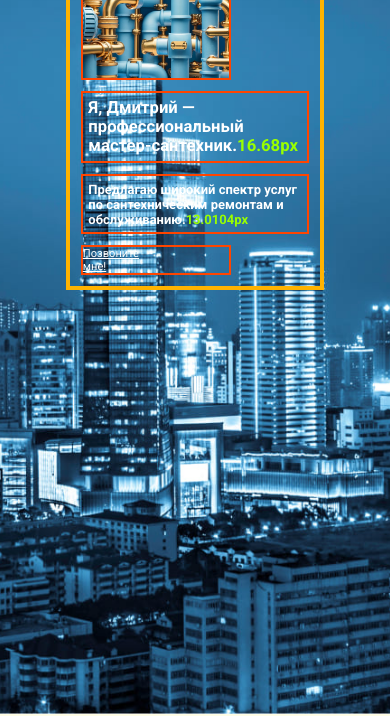
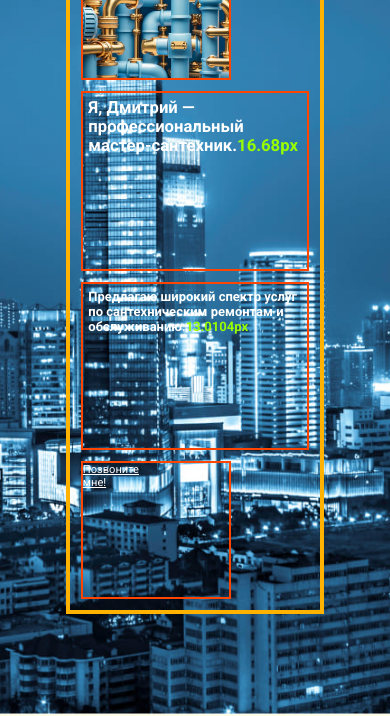
Before and after one commit to MaxPScript/plumber_v100, a website: page index.html in a window 390 px wide. Shown: the part 130-846 px from the top of the page. Drawn offline with Linux system fonts and the light colour scheme.

Commit message:
responsive changes...

```diff
--- a/media.css
+++ b/media.css
@@ -6,7 +6,10 @@
 	.header__grid {
 		max-width: 80%;
 		margin: auto;
+		min-height: -webkit-fill-available;
+		margin-bottom: 6rem;
 	}
 	.header__grid > h1 {
 		grid-column: span 2;
 	}
+}
```
